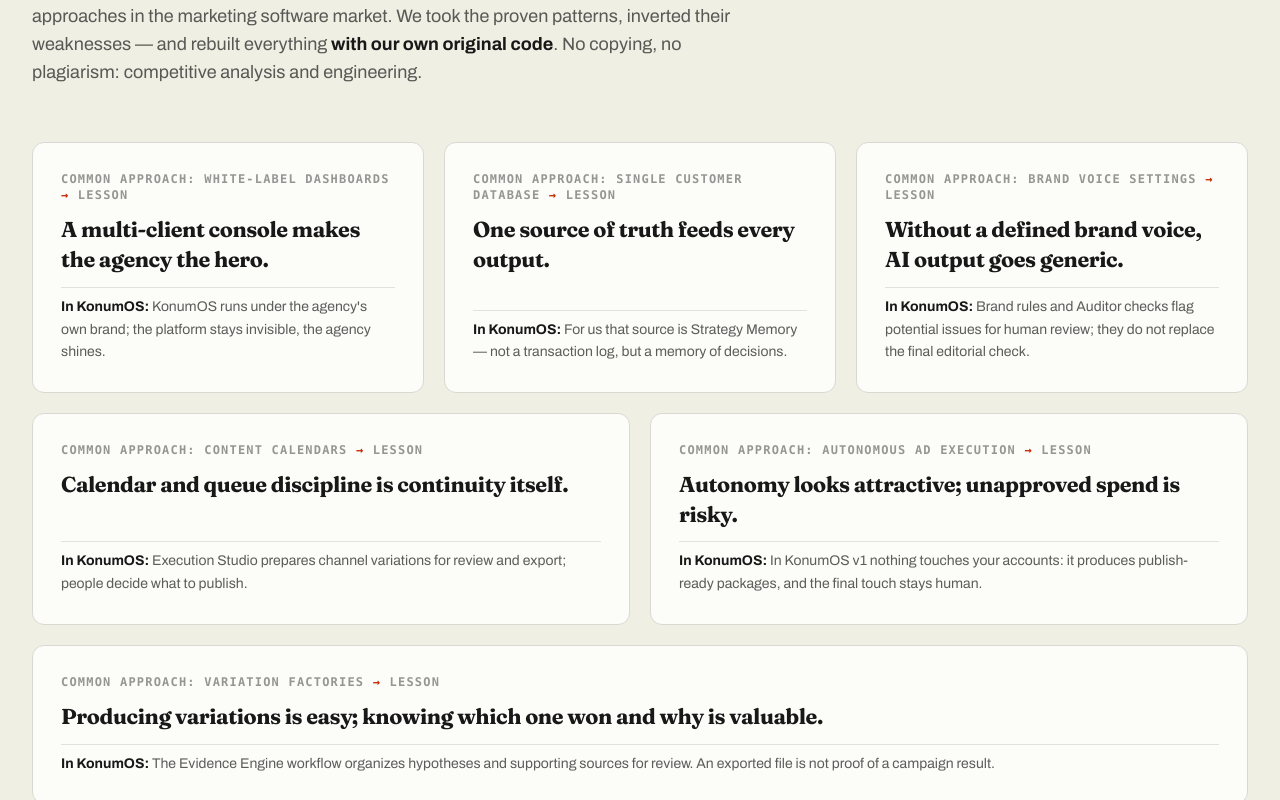
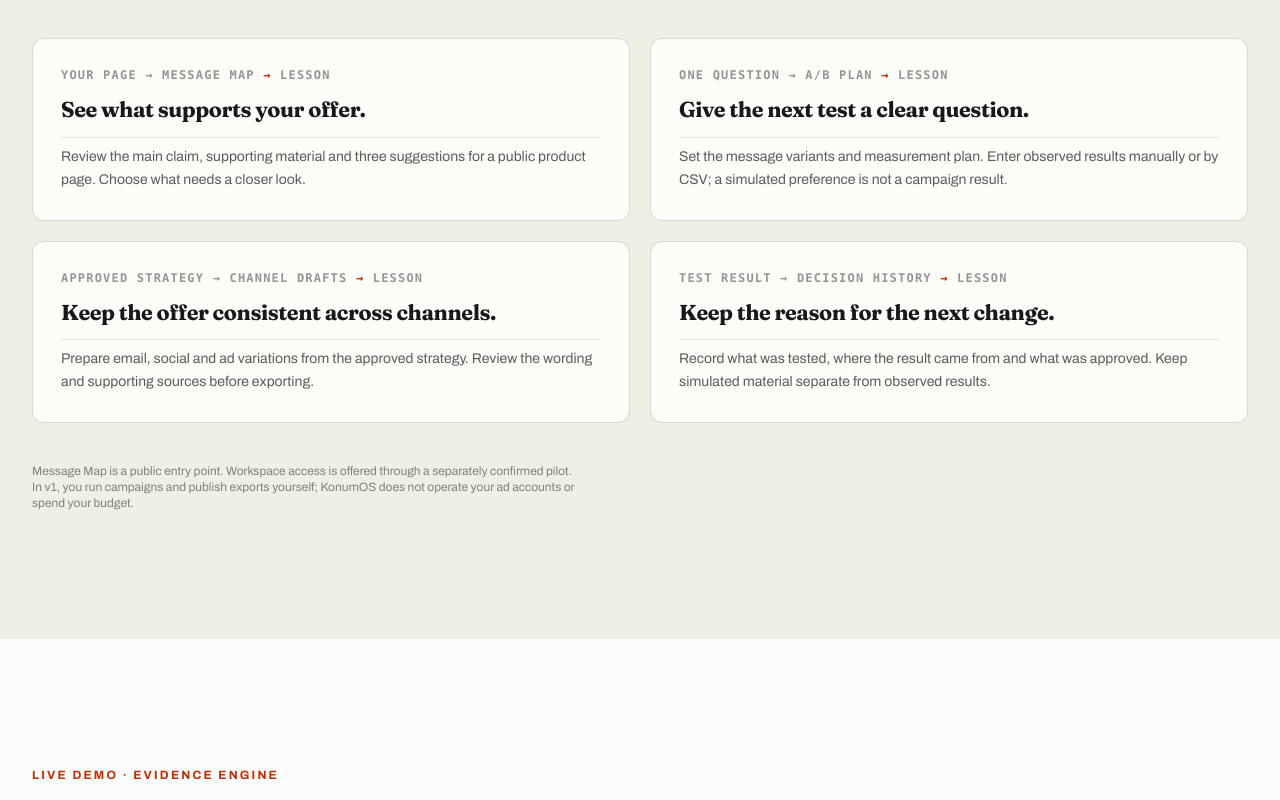
Before and after one commit to ckuyumcu/konum, a React (Vite) app: page / in a window 1280 px wide. Shown: the part 3460-4260 px from the top of the page. Built offline with nearby package versions, Linux system fonts and the light colour scheme.

Commit message:
Replace market comparison copy with the product review workflow

```diff
--- a/src/sections/Teardown.tsx
+++ b/src/sections/Teardown.tsx
@@ -2,44 +2,30 @@ import { motion } from 'framer-motion'
 
 const easeOut = [0.16, 1, 0.3, 1] as const
 
-// v2 Section 8 (Phase 1, item 3): competitor brand names removed; format is
-// "common market approach → KonumOS's difference". No competitor is praised in any card.
 const lessons = [
   {
-    from: 'Common approach: white-label dashboards',
-    lesson: 'A multi-client console makes the agency the hero.',
-    ours: 'KonumOS runs under the agency\'s own brand; the platform stays invisible, the agency shines.',
-    span: 'lg:col-span-4',
-  },
-  {
-    from: 'Common approach: single customer database',
-    lesson: 'One source of truth feeds every output.',
-    ours: 'For us that source is Strategy Memory — not a transaction log, but a memory of decisions.',
-    span: 'lg:col-span-4',
-  },
-  {
-    from: 'Common approach: brand voice settings',
-    lesson: 'Without a defined brand voice, AI output goes generic.',
-    ours: 'Brand rules and Auditor checks flag potential issues for human review; they do not replace the final editorial check.',
-    span: 'lg:col-span-4',
-  },
-  {
-    from: 'Common approach: content calendars',
-    lesson: 'Calendar and queue discipline is continuity itself.',
-    ours: 'Execution Studio prepares channel variations for review and export; people decide what to publish.',
+    from: 'Your page → Message Map',
+    lesson: 'See what supports your offer.',
+    ours: 'Review the main claim, supporting material and three suggestions for a public product page. Choose what needs a closer look.',
     span: 'lg:col-span-6',
   },
   {
-    from: 'Common approach: autonomous ad execution',
-    lesson: 'Autonomy looks attractive; unapproved spend is risky.',
-    ours: 'In KonumOS v1 nothing touches your accounts: it produces publish-ready packages, and the final touch stays human.',
+    from: 'One question → A/B plan',
+    lesson: 'Give the next test a clear question.',
+    ours: 'Set the message variants and measurement plan. Enter observed results manually or by CSV; a simulated preference is not a campaign result.',
     span: 'lg:col-span-6',
   },
   {
-    from: 'Common approach: variation factories',
-    lesson: 'Producing variations is easy; knowing which one won and why is valuable.',
-    ours: 'The Evidence Engine workflow organizes hypotheses and supporting sources for review. An exported file is not proof of a campaign result.',
-    span: 'lg:col-span-12',
+    from: 'Approved strategy → Channel drafts',
+    lesson: 'Keep the offer consistent across channels.',
+    ours: 'Prepare email, social and ad variations from the approved strategy. Review the wording and supporting sources before exporting.',
+    span: 'lg:col-span-6',
+  },
+  {
+    from: 'Test result → Decision history',
+    lesson: 'Keep the reason for the next change.',
+    ours: 'Record what was tested, where the result came from and what was approved. Keep simulated material separate from observed results.',
+    span: 'lg:col-span-6',
   },
 ]
 
@@ -54,7 +40,7 @@ export default function Teardown() {
           transition={{ duration: 0.5, ease: easeOut }}
           className="eyebrow text-[#c52a00] mb-4"
         >
-          What we learned from the market
+          From one page to the next decision
         </motion.p>
         <motion.h2
           initial={{ opacity: 0, y: 22 }}
@@ -63,7 +49,7 @@ export default function Teardown() {
           transition={{ duration: 0.55, ease: easeOut, delay: 0.06 }}
           className="font-display font-black text-4xl sm:text-5xl leading-[1.05] max-w-[24ch]"
         >
-          Nobody can see closed-source code — but the <span className="hl">playbooks</span> are out in the open.
+          Give every message <span className="hl">a reason to be tested.</span>
         </motion.h2>
         <motion.p
           initial={{ opacity: 0, y: 18 }}
@@ -72,10 +58,8 @@ export default function Teardown() {
           transition={{ duration: 0.5, ease: easeOut, delay: 0.12 }}
           className="mt-6 max-w-[68ch] text-lg text-foreground/70"
         >
-          We analyzed the public product pages, documentation, and pricing logic of the common approaches in the
-          marketing software market. We took the proven patterns, inverted their weaknesses — and rebuilt everything{' '}
-          <strong className="text-foreground">with our own original code</strong>. No copying, no plagiarism:
-          competitive analysis and engineering.
+          Start with the page you already have. Use the Message Map to choose a question, then keep the test plan,
+          observed results and approved drafts connected in your workspace.
         </motion.p>
 
         <div className="mt-14 grid lg:grid-cols-12 gap-5">
@@ -93,7 +77,6 @@ export default function Teardown() {
               </p>
               <h3 className="font-display font-bold text-xl md:text-[1.35rem] leading-snug mb-3">{l.lesson}</h3>
               <p className="text-sm text-foreground/70 leading-relaxed mt-auto pt-2 border-t border-border/70">
-                <span className="font-bold text-foreground">In KonumOS: </span>
                 {l.ours}
               </p>
             </motion.article>
@@ -107,8 +90,8 @@ export default function Teardown() {
           transition={{ duration: 0.6 }}
           className="mt-10 text-xs text-foreground/50 max-w-[80ch]"
         >
-          Note: the observations above are based on publicly available product information; market features may change.
-          Each card will be re-verified against current sources before launch.
+          Message Map is a public entry point. Workspace access is offered through a separately confirmed pilot.
+          In v1, you run campaigns and publish exports yourself; KonumOS does not operate your ad accounts or spend your budget.
         </motion.p>
       </div>
     </section>
```
